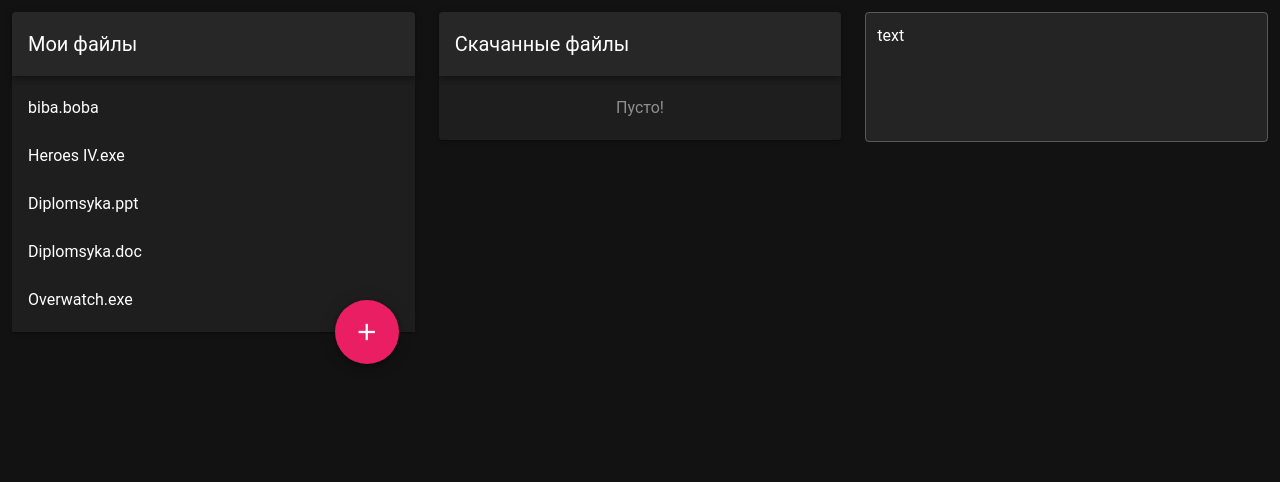
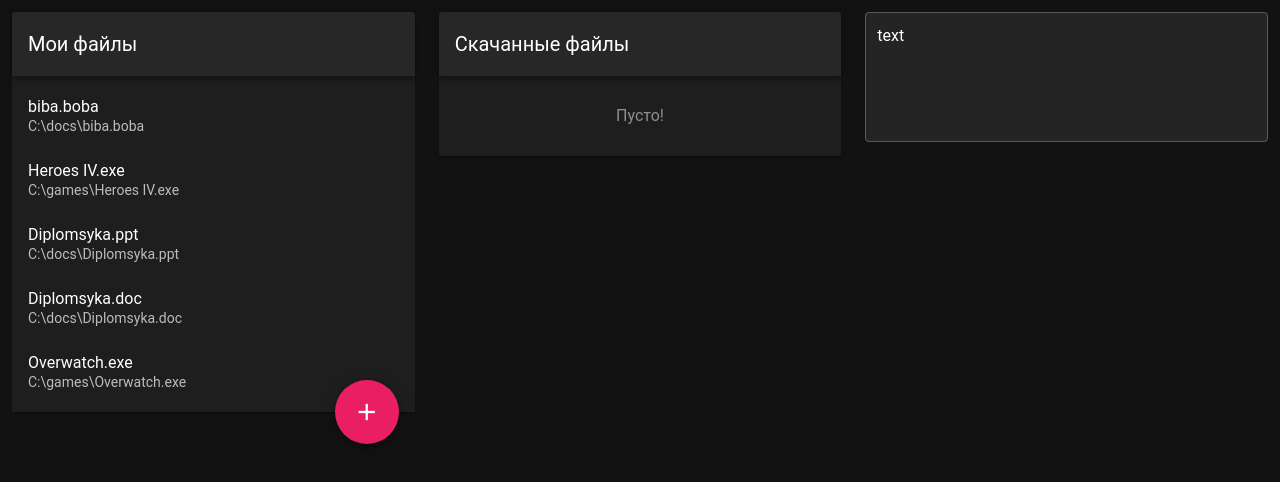
Before and after one commit to HappyStore/secureshare, a Vue app: page / in a window 1280 px wide. Shown: the top 482 px of the page. Built offline with nearby package versions, Linux system fonts and the light colour scheme; a small style sheet from the web is missing.

Commit message:
add file path

```diff
--- a/src/components/fileItem.vue
+++ b/src/components/fileItem.vue
@@ -1,7 +1,8 @@
 <template>
     <v-list-item>
         <v-list-item-content>
-          <v-list-item-title v-text="fileName"></v-list-item-title>
+          <v-list-item-title v-text="fileName" />
+          <v-list-item-subtitle v-text="value.Path" />
         </v-list-item-content>
     </v-list-item>
 </template>
--- a/src/components/fileList.vue
+++ b/src/components/fileList.vue
@@ -1,12 +1,11 @@
 <template>
-    <v-list max-height="500" class="overflow-y-auto">
+    <v-list two-line max-height="500" class="overflow-y-auto">
         <div v-if="value.length > 0">
             <file-item v-for="(item, i) in value" :key="i" :value="item"></file-item>
         </div>
         <v-list-item v-else disabled>
             <v-list-item-content >
-                <v-list-item-title class="d-flex justify-center" v-text="'Пусто!'">
-                </v-list-item-title>
+                <v-list-item-title class="d-flex justify-center" v-text="'Пусто!'" />
             </v-list-item-content>
         </v-list-item>
     </v-list>
--- a/src/components/userFiles.vue
+++ b/src/components/userFiles.vue
@@ -29,7 +29,8 @@ export default Vue.extend({
         onAddClick(event: any) {
             this.fileItems.push({
                 Name: 'bloba',
-                Extension: 'txt'
+                Extension: 'txt',
+                Path: 'C:\\projects\\bloba.txt'
             });
         }
     },
@@ -38,23 +39,28 @@ export default Vue.extend({
             fileItems: [
                 {
                     Name: 'biba',
-                    Extension: 'boba'
+                    Extension: 'boba',
+                    Path: 'C:\\docs\\biba.boba'
                 },
                 {
                     Name: 'Heroes IV',
-                    Extension: 'exe'
+                    Extension: 'exe',
+                    Path: 'C:\\games\\Heroes IV.exe'
                 },
                 {
                     Name: 'Diplomsyka',
-                    Extension: 'ppt'
+                    Extension: 'ppt',
+                    Path: 'C:\\docs\\Diplomsyka.ppt'
                 },
                  {
                     Name: 'Diplomsyka',
-                    Extension: 'doc'
+                    Extension: 'doc',
+                    Path: 'C:\\docs\\Diplomsyka.doc'
                 },
                 {
                     Name: 'Overwatch',
-                    Extension: 'exe'
+                    Extension: 'exe',
+                    Path: 'C:\\games\\Overwatch.exe'
                 },
             ]
         }
--- a/src/models/fileItem.ts
+++ b/src/models/fileItem.ts
@@ -1,4 +1,5 @@
 export interface FileItemModel {
     Name: string;
     Extension: string;
+    Path: string;
 }
```
